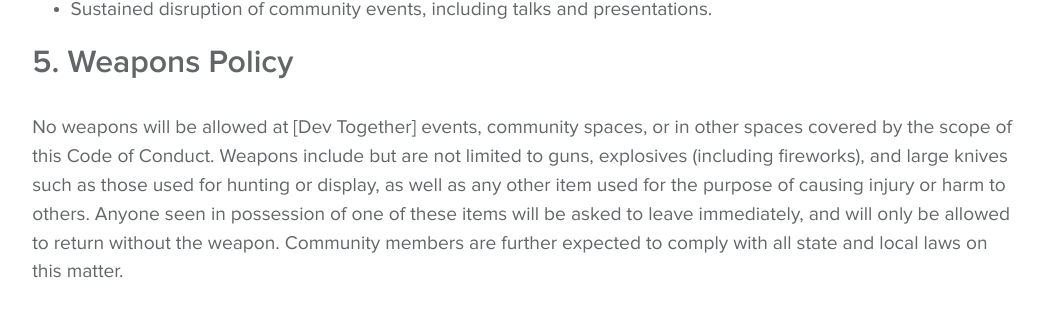
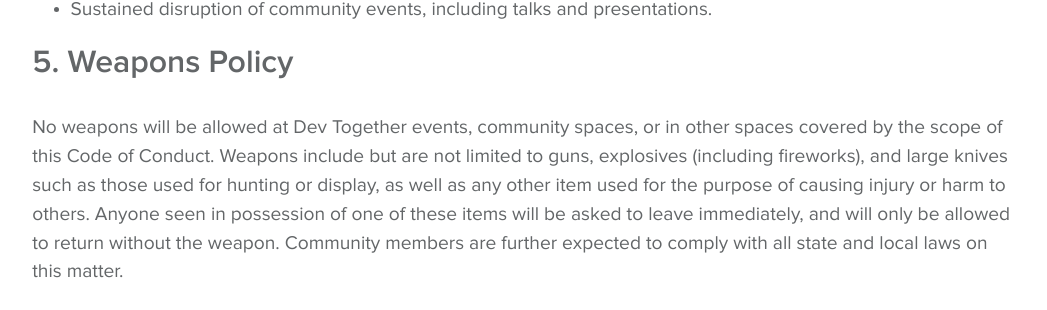
Before and after one commit to mercedesb/dev-together, a Jekyll site: the page built from docs/code-of-conduct.md, in a window 1280 px wide. Shown: the part 1824-2134 px from the top of the page, without its empty margins (115-1162 px from the left). Built offline with Jekyll 4.4.1, drawn with Linux system fonts in a browser that asks for light colours.

Commit message:
fixed another typo

```diff
--- a/docs/code-of-conduct.md
+++ b/docs/code-of-conduct.md
@@ -49,7 +49,7 @@
 
 ## 5. Weapons Policy
 
-No weapons will be allowed at [Dev Together] events, community spaces, or in other spaces covered by the scope of this Code of Conduct. Weapons include but are not limited to guns, explosives (including fireworks), and large knives such as those used for hunting or display, as well as any other item used for the purpose of causing injury or harm to others. Anyone seen in possession of one of these items will be asked to leave immediately, and will only be allowed to return without the weapon. Community members are further expected to comply with all state and local laws on this matter.
+No weapons will be allowed at Dev Together events, community spaces, or in other spaces covered by the scope of this Code of Conduct. Weapons include but are not limited to guns, explosives (including fireworks), and large knives such as those used for hunting or display, as well as any other item used for the purpose of causing injury or harm to others. Anyone seen in possession of one of these items will be asked to leave immediately, and will only be allowed to return without the weapon. Community members are further expected to comply with all state and local laws on this matter.
 
 ## 6. Consequences of Unacceptable Behavior
 
```
